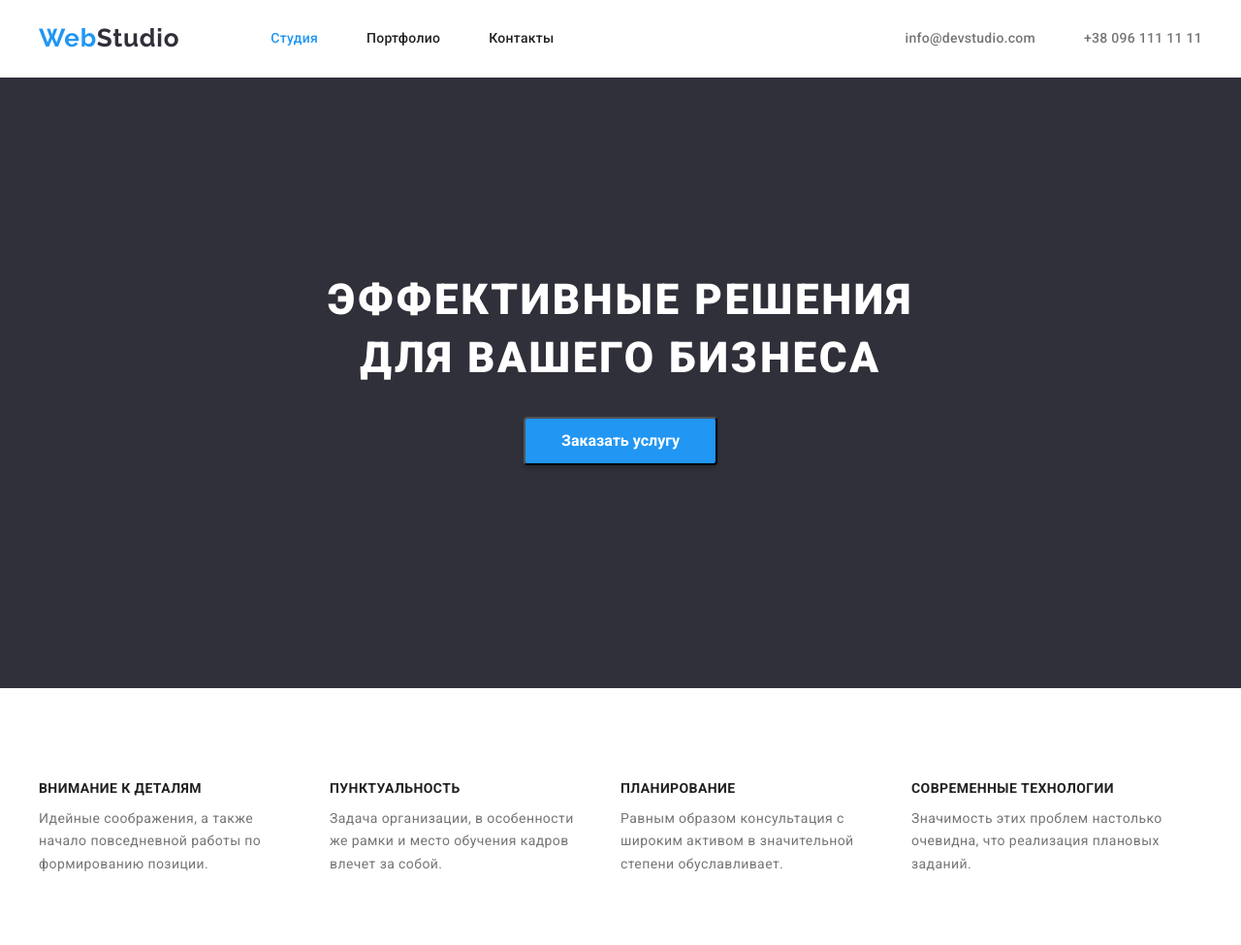
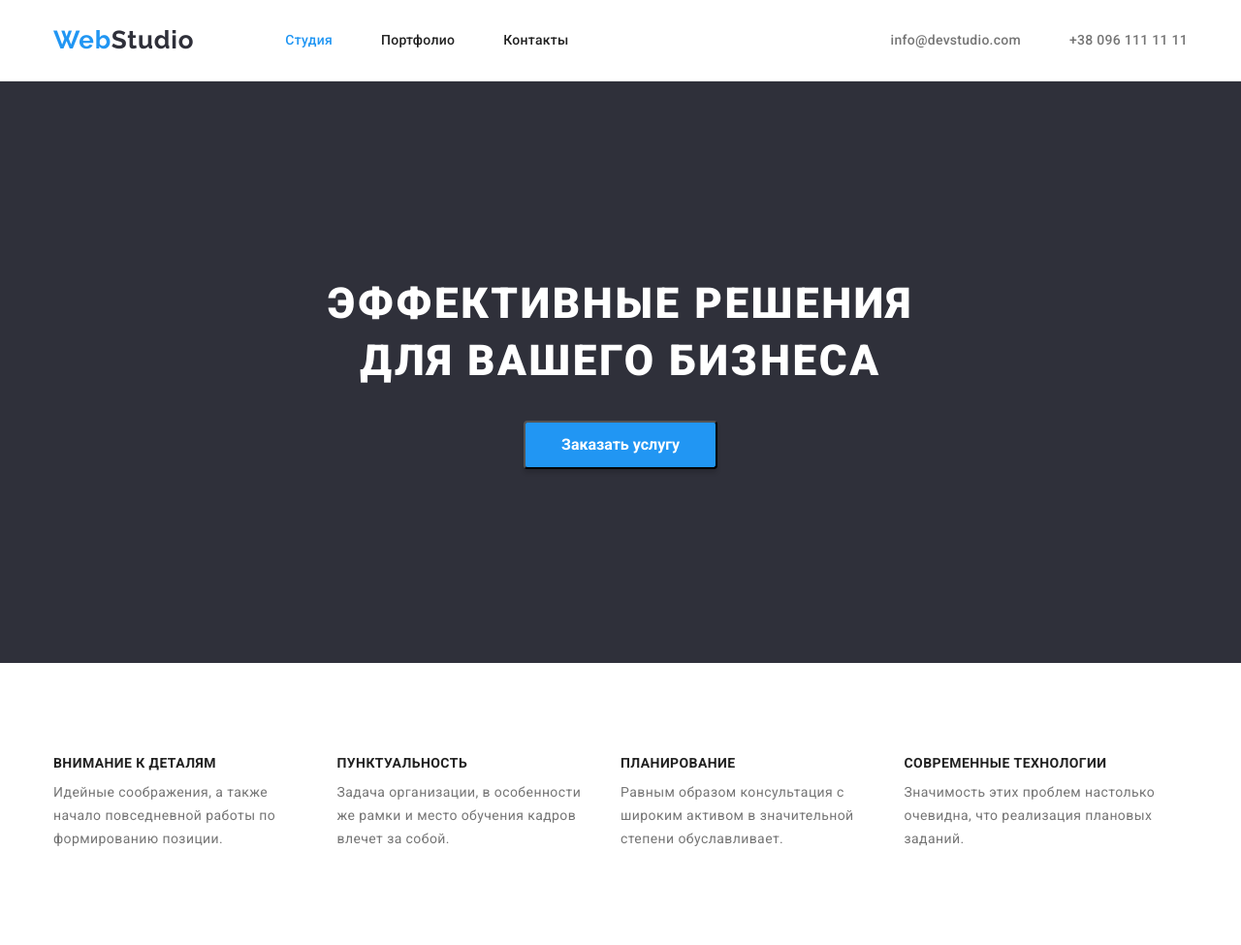
Before and after one commit to velych/goit-markup-hw-03, a plain HTML site: page index.html in a window 1280 px wide. Shown: the top 975 px of the page at 97% size. Drawn offline with nearby package versions, Linux system fonts and the light colour scheme.

Commit message:
HW-3-rework-1

```diff
--- a/css/styles.css
+++ b/css/styles.css
@@ -59,8 +59,7 @@ ul {
 
 /* ---------------HEADER------------- */
 .header {
-  padding-top: 24px;
-  padding-bottom: 25px;
+  border-bottom: 1px solid #ececec;
 }
 .header-container {
   display: flex;
@@ -75,12 +74,16 @@ ul {
 }
 .header-list {
   display: flex;
+  margin-left: auto;
 }
 .header-item:not(:last-child) {
   margin-right: 50px;
 }
-.header-connect {
-  margin-left: auto;
+
+.header-item {
+  padding-top: 32px;
+  padding-bottom: 32px;
+  display: block;
 }
 
 .logo {
@@ -136,13 +139,9 @@ ul {
   padding-top: 200px;
   padding-bottom: 200px;
 }
-.hero-container {
-  margin-bottom: 30px;
-}
 
 .hero-subtitle {
-  padding-bottom: 10px;
-  margin-top: 94px;
+  margin-bottom: 10px;
 }
 
 .hero-title {
@@ -167,6 +166,11 @@ ul {
   margin-bottom: 30px;
 }
 
+.hero-container {
+  padding-top: 94px;
+  padding-bottom: 94px;
+}
+
 .hero-btn {
   font-style: normal;
   font-weight: 700;
@@ -180,9 +184,7 @@ ul {
   min-width: 200px;
   min-height: 50px;
 
-  justify-content: center;
-  align-items: center;
-  display: flex;
+  display: block;
 
   margin-right: auto;
   margin-left: auto;
@@ -204,21 +206,20 @@ ul {
   letter-spacing: 0.03em;
   text-transform: uppercase;
   color: var(--header-link);
-  margin-right: 30px;
 }
 .hero-lead {
   font-size: 14px;
   line-height: 1.71;
   letter-spacing: 0.03em;
   color: #757575;
-  margin-right: 30px;
 }
 
 .hero-list {
   display: flex;
 }
 .hero-item {
-  width: 100%;
+  width: 270px;
+  margin-right: 30px;
 }
 /* ---------Чем мы занимаемся---------- */
 .about {
@@ -233,18 +234,18 @@ ul {
   text-align: center;
   letter-spacing: 0.03em;
   color: var(--header-link);
-  padding-bottom: 50px;
+  margin-bottom: 50px;
 }
 .about-list {
   display: flex;
   flex-wrap: wrap;
+  margin-right: -30px;
 }
 
 .about-item:not(:last-child) {
+  width: calc(100% / 3 - 30px);
   margin-right: 30px;
-  width: calc(100% / 3 - 30px);
 }
-
 /* -------------------Наша команда----------------- */
 .team {
   background-color: var(--background-color);
@@ -268,8 +269,12 @@ ul {
   box-shadow: 0px 1px 3px rgba(0, 0, 0, 0.12), 0px 1px 1px rgba(0, 0, 0, 0.14),
     0px 2px 1px rgba(0, 0, 0, 0.2);
   border-radius: 0px 0px 4px 4px;
+}
+
+.team-item:not(:last-child) {
   margin-right: 30px;
 }
+
 .team-img {
   margin-bottom: 30px;
 }
@@ -293,11 +298,10 @@ ul {
 /* ------------Контактная информация------------ */
 .footer {
   background-color: var(--hero-color-footer);
-  padding-bottom: 60px;
-  padding-top: 60px;
 }
 
 .web-logo {
+  padding-top: 60px;
   margin-bottom: 20px;
 }
 
@@ -333,20 +337,24 @@ ul {
 .footer-link:hover {
   color: var(--header-logo);
 }
+.last-item {
+  padding-bottom: 60px;
+}
 
 /* --------------PORTFOLIO--------------- */
 
 /* BUTTON */
-.header {
-  padding-top: 24px;
-  padding-bottom: 25px;
-}
+
 .header-container-portfolio {
   display: flex;
   align-items: center;
 }
 .header-item:not(:last-child) {
   margin-right: 50px;
+}
+
+.header-list {
+  margin-left: auto;
 }
 
 /* Кнопки */
@@ -443,10 +451,10 @@ ul {
   margin-right: 30px;
   background: #ffffff;
   border: 1px solid #eeeeee;
-  box-sizing: border-box;
   margin-bottom: 10px;
   width: calc(100% / 3 - 30px);
 }
+
 .poster {
   margin-bottom: 20px;
 }
@@ -458,6 +466,7 @@ ul {
 .hero-portfolio-list {
   display: flex;
   flex-wrap: wrap;
+  margin-right: -30px;
 }
 .portfolio-subtitle {
   font-style: normal;
@@ -479,8 +488,6 @@ ul {
 /* Контактная информация */
 .footer-portfolio {
   background-color: var(--hero-color-footer);
-  padding-bottom: 60px;
-  padding-top: 60px;
 }
 
 .footer-portfolio-link {
--- a/index.html
+++ b/index.html
@@ -7,8 +7,8 @@
     <title>Web Studio (Version 2.1)</title>
     <link
       rel="stylesheet"
-      href="https://cdnjs.cloudflare.com/ajax/libs/normalize/8.0.1/normalize.min.css"
-      integrity="sha512-NhSC1YmyruXifcj/KFRWoC561YpHpc5Jtzgvbuzx5VozKpWvQ+4nXhPdFgmx8xqexRcpAglTj9sIBWINXa8x5w=="
+      href="https://cdnjs.cloudflare.com/ajax/libs/modern-normalize/1.1.0/modern-normalize.min.css"
+      integrity="sha512-wpPYUAdjBVSE4KJnH1VR1HeZfpl1ub8YT/NKx4PuQ5NmX2tKuGu6U/JRp5y+Y8XG2tV+wKQpNHVUX03MfMFn9Q=="
       crossorigin="anonymous"
       referrerpolicy="no-referrer"
     />
@@ -38,7 +38,6 @@
             <li class="header-item"><a class="link header-link" href="#">Контакты</a></li>
           </ul>
         </nav>
-        <div class="header-connect">
         <ul class="list header-list">
           <li class="header-item">
             <a class="link header-contact" href="mailto:info@devstudio.com">info@devstudio.com</a>
@@ -48,20 +47,19 @@
           </li>
         </ul>
       </div>
-      </div>
     </header>
 
     <!--Герой-->
 
     <main>
       <section class="hero">
-        <div class="container hero-container">
+        <div class="container">
           <h1 class="hero-title">Эффективные решения для вашего бизнеса</h1>
           <button type="button" class="hero-btn">Заказать услугу</button>
         </div>
       </section>
-      <div class="container">
       <section class="hero-section">
+        <div class="container hero-container">
           <ul class="list hero-list">
             <li class="hero-item">
               <h3 class="hero-subtitle">Внимание к деталям</h3>
@@ -94,7 +92,7 @@
       <!--Чем мы занимаемся-->
 
       <section class="about">
-        <div class="container">
+        <div class="container about-container">
           <h2 class="about-title">Чем мы занимаемся</h2>
           <ul class="list about-list">
             <li class="about-item">
@@ -105,16 +103,10 @@
                 src="images/presentation3.jpg"
                 alt="Разработка мобильных приложений"
                 width="370"
-
               />
             </li>
             <li class="about-item">
-            <img
-              src="images/presentation2.jpg"
-              alt="Разработка интернет-магазинов"
-              width="370"
-
-            />
+              <img src="images/presentation2.jpg" alt="Разработка интернет-магазинов" width="370" />
             </li>
           </ul>
         </div>
@@ -127,34 +119,17 @@
           <h2 class="team-title">Наша команда</h2>
           <ul class="list team-list">
             <li class="team-item">
-            <img
-              class="team-img"
-              src="images/coach1.jpg"
-              alt="Игорь Демьяненко"
-              width="270"
-            />
+              <img class="team-img" src="images/coach1.jpg" alt="Игорь Демьяненко" width="270" />
               <h3 class="team-subtitle">Игорь Демьяненко</h3>
               <p class="team-lead" lang="en">Product Designer</p>
             </li>
             <li class="team-item">
-            <img
-              class="team-img"
-              src="images/coach2.jpg"
-              alt="Ольга Репина"
-              width="270"
-
-            />
+              <img class="team-img" src="images/coach2.jpg" alt="Ольга Репина" width="270" />
               <h3 class="team-subtitle">Ольга Репина</h3>
               <p class="team-lead" lang="en">Frontend Developer</p>
             </li>
             <li class="team-item">
-            <img
-              class="team-img"
-              src="images/coach3.jpg"
-              alt="Николай Тарасов"
-              width="270"
-
-            />
+              <img class="team-img" src="images/coach3.jpg" alt="Николай Тарасов" width="270" />
               <h3 class="team-subtitle">Николай Тарасов</h3>
               <p class="team-lead" lang="en">Marketing</p>
             </li>
@@ -178,7 +153,10 @@
     <footer class="footer">
       <div class="container footer-container">
         <div class="web-logo">
-      <a class="link logo" href="#" lang="en">Web<span class="logo-span-footer">Studio</span></a></div>
+          <a class="link logo" href="#" lang="en"
+            >Web<span class="logo-span-footer">Studio</span></a
+          >
+        </div>
         <address class="footer-address">
           <ul class="list footer-list">
             <li class="footer-item">
@@ -193,7 +171,7 @@
             <li class="footer-item">
               <a class="link footer-contact" href="mailto:info@devstudio.com">info@devstudio.com</a>
             </li>
-          <li class="footer-item">
+            <li class="last-item">
               <a class="link footer-contact" href="tel:+380961111111">+38 096 111 11 11</a>
             </li>
           </ul>
```
Also changed, not shown: portfolio.html (+3 -5 lines). Lines whose indentation alone changed are shown as unchanged.
